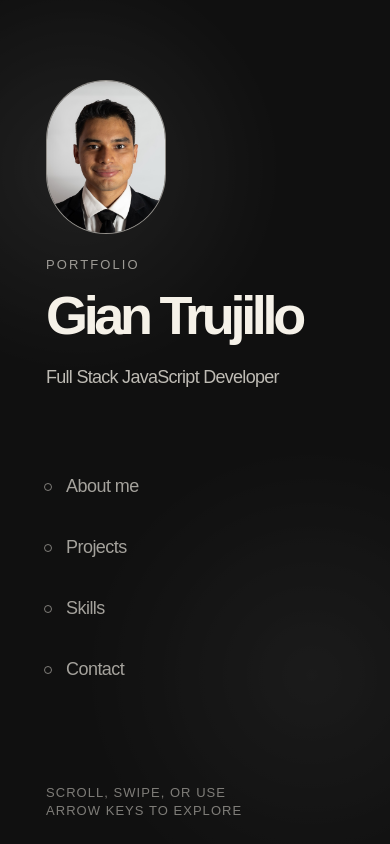
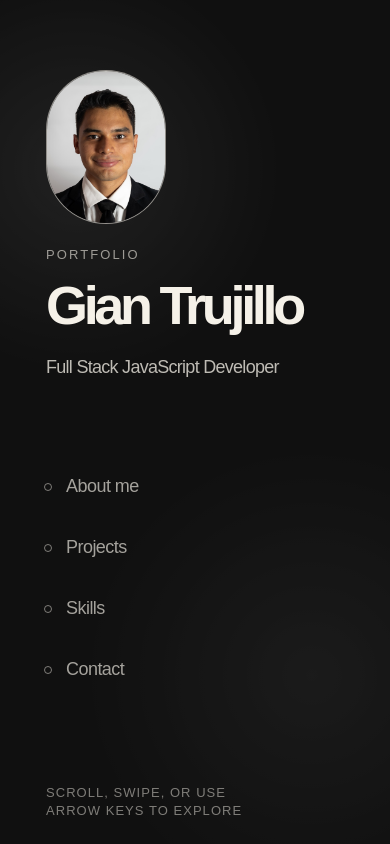
Before and after one commit to gian-trujillo/gian-trujillo-portfolio, a React (Vite) app: page / in a window 390 px wide. Built offline with nearby package versions, Linux system fonts and the light colour scheme.

Commit message:
fix hint

```diff
--- a/src/components/PortfolioLayout/PortfolioLayout.css
+++ b/src/components/PortfolioLayout/PortfolioLayout.css
@@ -177,7 +177,7 @@
     }
 
     .portfolio__section--hero .portfolio__section-content {
-      padding-top: 80px;
+      padding-top: 70px;
     }
 
   .portfolio__section-content {
--- a/src/components/SectionControls/SectionControls.css
+++ b/src/components/SectionControls/SectionControls.css
@@ -2,6 +2,7 @@
   z-index: 10;
   display: flex;
   color: inherit;
+  transition: top 0.35s ease-out, bottom 0.35s ease-out, transform 0.35s ease-out;
 }
 
 .section-controls--hero {
@@ -140,7 +141,7 @@
 
 @media screen and (max-width: 720px), screen and (max-height: 760px) {
   .section-controls--bottom {
-    bottom: 18px;
+    /* bottom: 18px; */
     padding: 10px 14px;
   }
 
```
